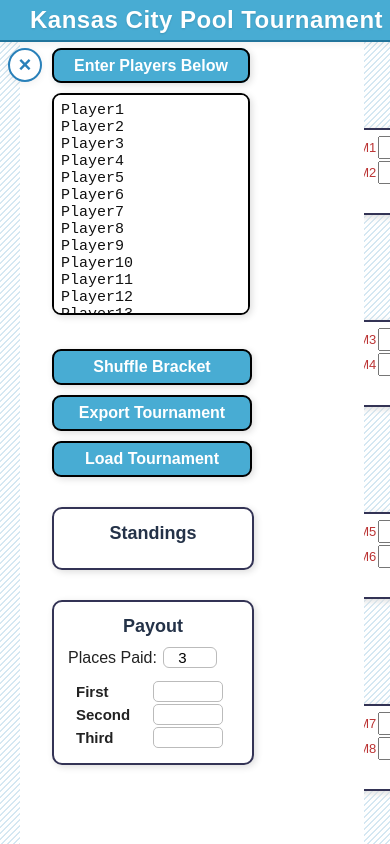
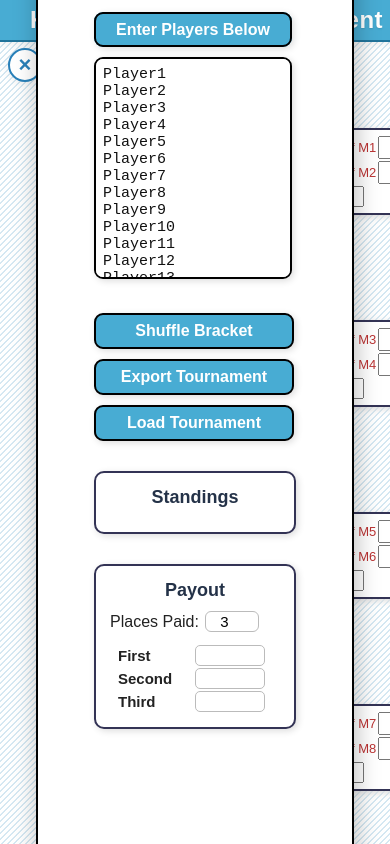
Before and after one commit to SadBurro/kcpooltournament, a React (Create React App) app: page / in a window 390 px wide. Shown: the top 844 px of the page. Built offline with nearby package versions, Linux system fonts and the light colour scheme.

Commit message:
Version 1.17

```diff
--- a/src/index.css
+++ b/src/index.css
@@ -38,27 +38,28 @@ code {
 
 @media (max-width: 900px) {
   .sidebar {
-    display: block !important;
-    width: 80vw !important;
+    width: auto !important;
     min-width: 0 !important;
-    max-width: 80vw !important;
-    border-radius: 0;
+    max-width: 94vw !important;
+    border-radius: 20px;
     position: fixed;
-    left: 20px;
-    top: 20px;
-    z-index: 30;
+    left: 50%;
+    top: 50%;
+    transform: translate(-100%, -50%);
+    /* When .open, slide to center */
+    box-shadow: 2px 4px 24px #0004;
     background: #fff;
-    flex: unset;
-    height: 100vh;
-    transition: transform 0.3s;
-    transform: translateX(-100%);
-    display:block;
+    padding: 40px !important;
+    border: 2px solid #000;
+    z-index: 1000;
+    display: flex;
+    flex-direction: column;
+    align-items: flex-start;
+    justify-content: flex-start;
+    transition: transform 0.3s cubic-bezier(.4,0,.2,1);
   }
   .sidebar.open {
-    transform: translateX(0);
-  }
-  .sidebar:not(.open) {
-    display: block;
+    transform: translate(-50%, -50%);
   }
 }
 
```
